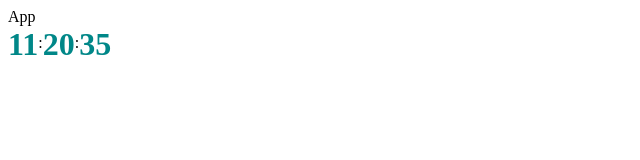
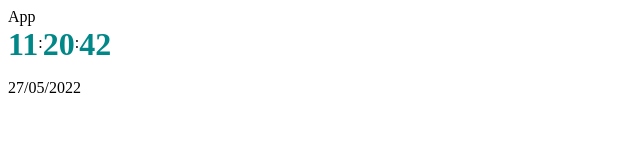
Before and after one commit to jonifen/demo-repo, a React (Vite) app: page / in a window 1280 px wide. Shown: the top 160 px of the page, without its empty margins (0-640 px from the left). Built offline with nearby package versions, Linux system fonts and the light colour scheme.

Commit message:
Add date to clock (#3)
* Make clock update itself

* Add date to clock

* Add padding above date

```diff
--- a/src/clock.jsx
+++ b/src/clock.jsx
@@ -1,6 +1,18 @@
-import React, { useMemo } from "react";
+import React, { useEffect, useState } from "react";
 
 export const Clock = () => {
+  const [now, setNow] = useState(new Date());
+
+  useEffect(() => {
+    const int = setInterval(() => {
+      setNow(new Date());
+    }, 1000);
+
+    return () => {
+      clearInterval(int);
+    };
+  }, []);
+
   const numberStyles = {
     "font-weight": "bold",
     color: "#008788",
@@ -11,7 +23,6 @@ export const Clock = () => {
     "padding-top": "0.5rem",
   };
 
-  const now = new Date();
   const padNumber = (num) => {
     const padded = `00${num}`;
 
@@ -19,6 +30,7 @@ export const Clock = () => {
   };
 
   return (
+    <div>
       <div style={{ display: "flex", flexDirection: "row" }}>
         <div style={numberStyles}>{padNumber(now.getHours())}</div>
         <div style={separatorStyles}>:</div>
@@ -26,5 +38,10 @@ export const Clock = () => {
         <div style={separatorStyles}>:</div>
         <div style={numberStyles}>{padNumber(now.getSeconds())}</div>
       </div>
+      <div style={{ paddingTop: "1rem" }}>
+        {padNumber(now.getDate())}/{padNumber(now.getMonth() + 1)}/
+        {now.getFullYear()}
+      </div>
+    </div>
   );
 };
```
Lines whose indentation alone changed are shown as unchanged.
